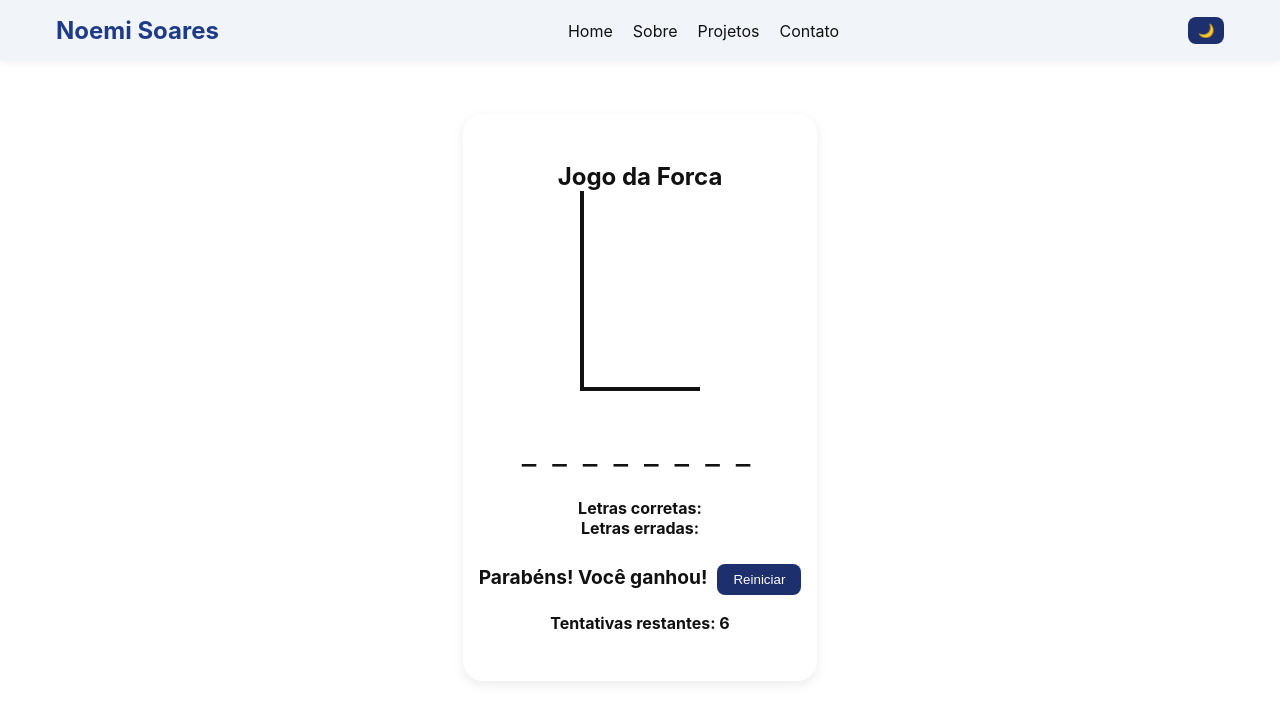
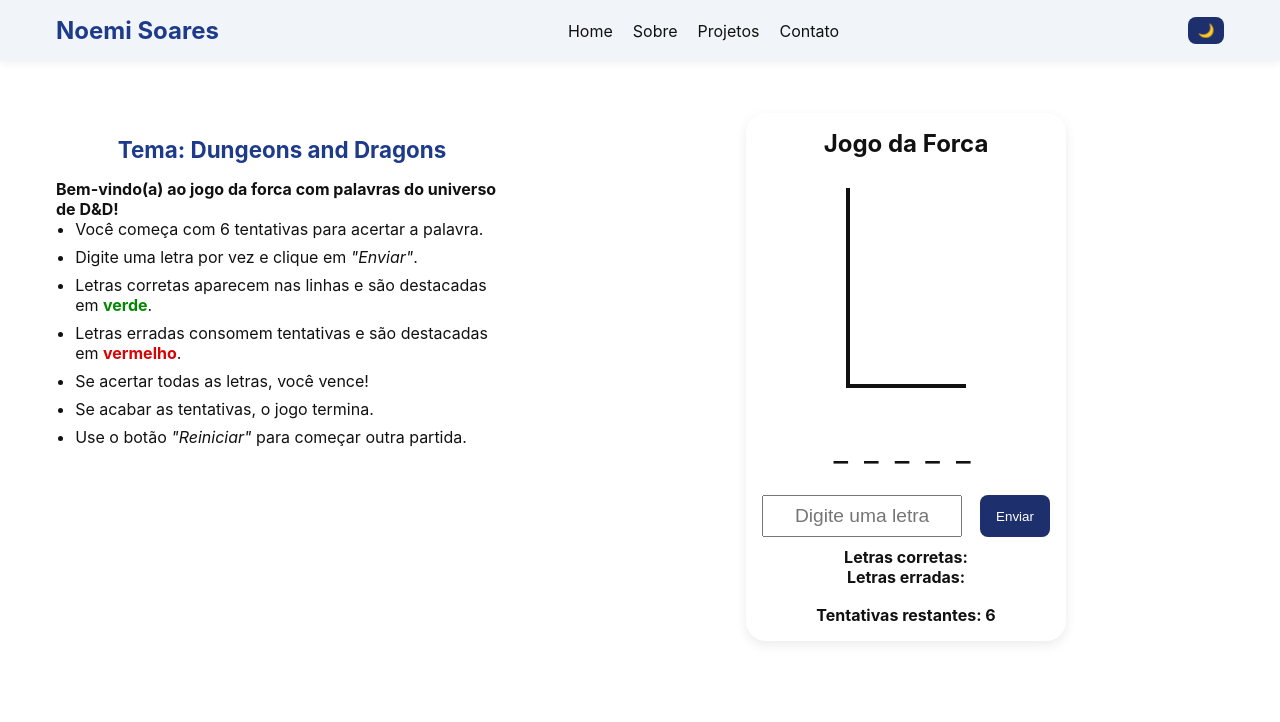
Before and after one commit to noemisoares/noemi-portfolio, a Next.js app in the folder my-portfolio/: page /forca in a window 1280 px wide. Shown: the top 722 px of the page. Built offline with nearby package versions, Linux system fonts and the light colour scheme.

Commit message:
atualização da forca + adicionando regras

```diff
--- a/my-portfolio/app/forca/page.js
+++ b/my-portfolio/app/forca/page.js
@@ -1,9 +1,34 @@
 import { Forca } from "@/components/Forca";
+import styles from "./page.module.css";
 
 export default function ForcaPage() {
   return (
-    <main style={{ padding: "2px", display: "flex", justifyContent: "center" }}>
-      <Forca />
+    <main className={styles.page}>
+      <aside className={styles.rules}>
+        <h2>
+          <strong>Tema: Dungeons and Dragons</strong>
+        </h2>
+        <p><strong>Bem-vindo(a) ao jogo da forca com palavras do universo de D&D!</strong></p>
+        <ul>
+          <li>Você começa com 6 tentativas para acertar a palavra.</li>
+          <li>Digite uma letra por vez e clique em <i>"Enviar"</i>.</li>
+          <li>
+            Letras corretas aparecem nas linhas e são destacadas em{" "}
+            <span className={styles.greenText}>verde</span>.
+          </li>
+          <li>
+            Letras erradas consomem tentativas e são destacadas em{" "}
+            <span className={styles.redText}>vermelho</span>.
+          </li>
+          <li>Se acertar todas as letras, você vence!</li>
+          <li>Se acabar as tentativas, o jogo termina.</li>
+          <li>Use o botão <i>"Reiniciar"</i> para começar outra partida.</li>
+        </ul>
+      </aside>
+
+      <section className={styles.game}>
+        <Forca />
+      </section>
     </main>
   );
 }
--- /dev/null
+++ b/my-portfolio/app/forca/page.module.css
@@ -0,0 +1,44 @@
+.page {
+  display: flex;
+  gap: 2rem;
+  padding: 2rem;
+  min-height: 70vh;
+}
+
+.rules {
+  width: 500px;
+  padding: 1.5rem;
+}
+
+.rules h2 {
+  margin-bottom: 1rem;
+  font-size: 1.4rem;
+  color: var(--primary);
+  text-align: center;
+}
+
+.rules ul {
+  list-style: disc;
+  padding-left: 1.2rem;
+}
+
+.rules li {
+  margin-bottom: 0.5rem;
+}
+
+.greenText {
+  color: rgb(2, 137, 2);
+  font-weight: bold;
+}
+
+.redText {
+  color: rgb(214, 4, 4);
+  font-weight: bold;
+}
+
+.game {
+  flex: 1;
+  display: flex;
+  justify-content: center;
+  align-items: flex-start;
+}
--- a/my-portfolio/components/Forca.js
+++ b/my-portfolio/components/Forca.js
@@ -21,7 +21,7 @@ export function Forca() {
     "troll",
     "orc",
     "elfo",
-    "anão",
+    "anao",
     "gigante",
     "vampiro",
     "zumbi",
@@ -32,7 +32,7 @@ export function Forca() {
     "machado",
     "cajado",
     "adaga",
-    "poção",
+    "pocao",
     "elixir",
     "amuleta",
     "anel",
@@ -43,12 +43,12 @@ export function Forca() {
     "cape",
     "grimoire",
     "runas",
-    "feitiço",
+    "feitico",
     "incantacao",
     "missao",
     "aventura",
     "tesouro",
-    "dragão",
+    "dragao",
     "castelo",
     "floresta",
     "masmorra",
@@ -56,15 +56,19 @@ export function Forca() {
     "aliado",
     "guilda",
     "reino",
+    "bestiario",
+    "portal",
+    "orcamento",
+    "mana",
+    "ritual",
   ];
-
-
 
   const [palavra, setPalavra] = useState("");
   const [tentativas, setTentativas] = useState(6);
   const [letrasUsadas, setLetrasUsadas] = useState([]);
   const [letraInput, setLetraInput] = useState("");
   const [status, setStatus] = useState("Jogando");
+  const [aviso, setAviso] = useState("");
 
   useEffect(() => {
     iniciarJogo();
@@ -77,13 +81,26 @@ export function Forca() {
     setLetrasUsadas([]);
     setLetraInput("");
     setStatus("Jogando");
+    setAviso("");
   }
 
   function handleSubmit(e) {
     e.preventDefault();
     const letra = letraInput.toLowerCase();
-    if (!letra || letrasUsadas.includes(letra)) return;
 
+    if (!letra.match(/^[a-z]$/)) {
+      setAviso("Digite apenas letras.");
+      setLetraInput("");
+      return;
+    }
+
+    if (letrasUsadas.includes(letra)) {
+      setAviso(`A letra "${letra}" já foi usada!`);
+      setLetraInput("");
+      return;
+    }
+
+    setAviso("");
     setLetrasUsadas([...letrasUsadas, letra]);
 
     if (!palavra.includes(letra)) {
@@ -94,6 +111,7 @@ export function Forca() {
   }
 
   useEffect(() => {
+    if (!palavra) return;
     if (tentativas <= 0) setStatus("Perdeu");
     else if (palavra.split("").every((l) => letrasUsadas.includes(l)))
       setStatus("Venceu");
@@ -126,7 +144,10 @@ export function Forca() {
               type="text"
               maxLength={1}
               value={letraInput}
-              onChange={(e) => setLetraInput(e.target.value)}
+              onChange={(e) => {
+                setLetraInput(e.target.value);
+                setAviso(""); // limpa aviso ao digitar
+              }}
               placeholder="Digite uma letra"
               className={styles.letraInput}
             />
@@ -135,6 +156,8 @@ export function Forca() {
             </button>
           </form>
         )}
+
+        {aviso && <p className={styles.aviso}>{aviso}</p>}
 
         <div className={styles.letrasUsadas}>
           <div>
--- a/my-portfolio/components/forca.module.css
+++ b/my-portfolio/components/forca.module.css
@@ -1,11 +1,16 @@
 .forcaSection {
-  padding: 3rem 1rem;
+  padding: 1rem 1rem;
   max-width: 800px;
-  margin: 2rem auto;
+  margin: auto;
+  margin-top: 1px;
   background: var(--bg);
   border-radius: 20px;
   text-align: center;
   box-shadow: 0 4px 12px rgba(0, 0, 0, 0.08);
+}
+
+.forcaSection h2 {
+  margin-bottom: 30px;
 }
 
 .forcaContainer {
@@ -58,16 +63,23 @@
 }
 
 .correta {
-  color: #16a34a;
+  color: #12a949;
   margin-right: 0.3rem;
   font-weight: bold;
 }
 
 .errada {
-  color: #dc2626;
+  color: #cb0e0e;
   margin-right: 0.3rem;
   font-weight: bold;
 }
+
+.aviso {
+  color: #e53e3e;
+  margin-top: 0.5rem;
+  font-weight: bold;
+}
+
 
 .tentativas {
   margin-top: 0.5rem;
@@ -91,7 +103,7 @@
 
 .bonecoPart {
   position: absolute;
-  background: var(--text);
+  background: var(--primary);
 }
 
 .part1 {
```
